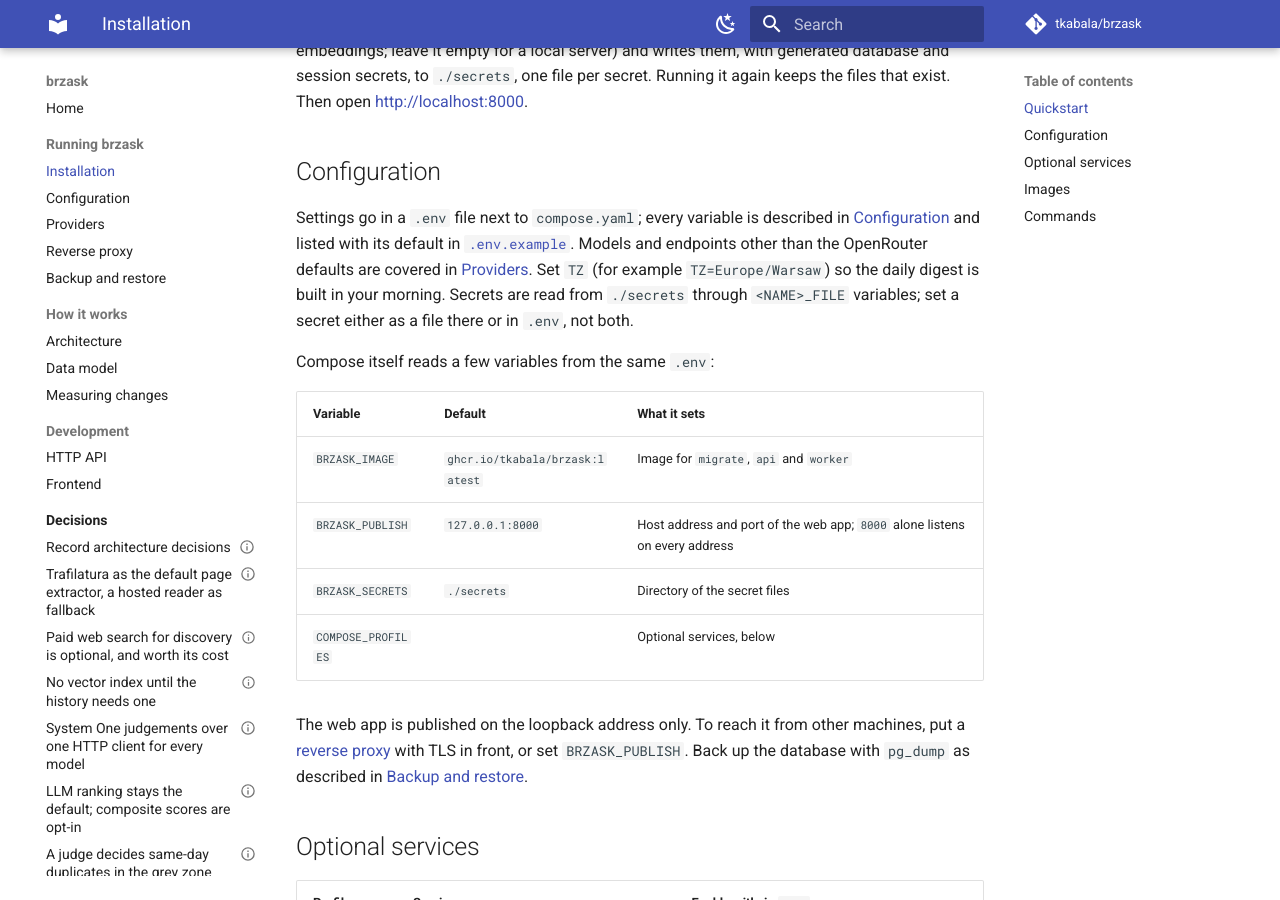
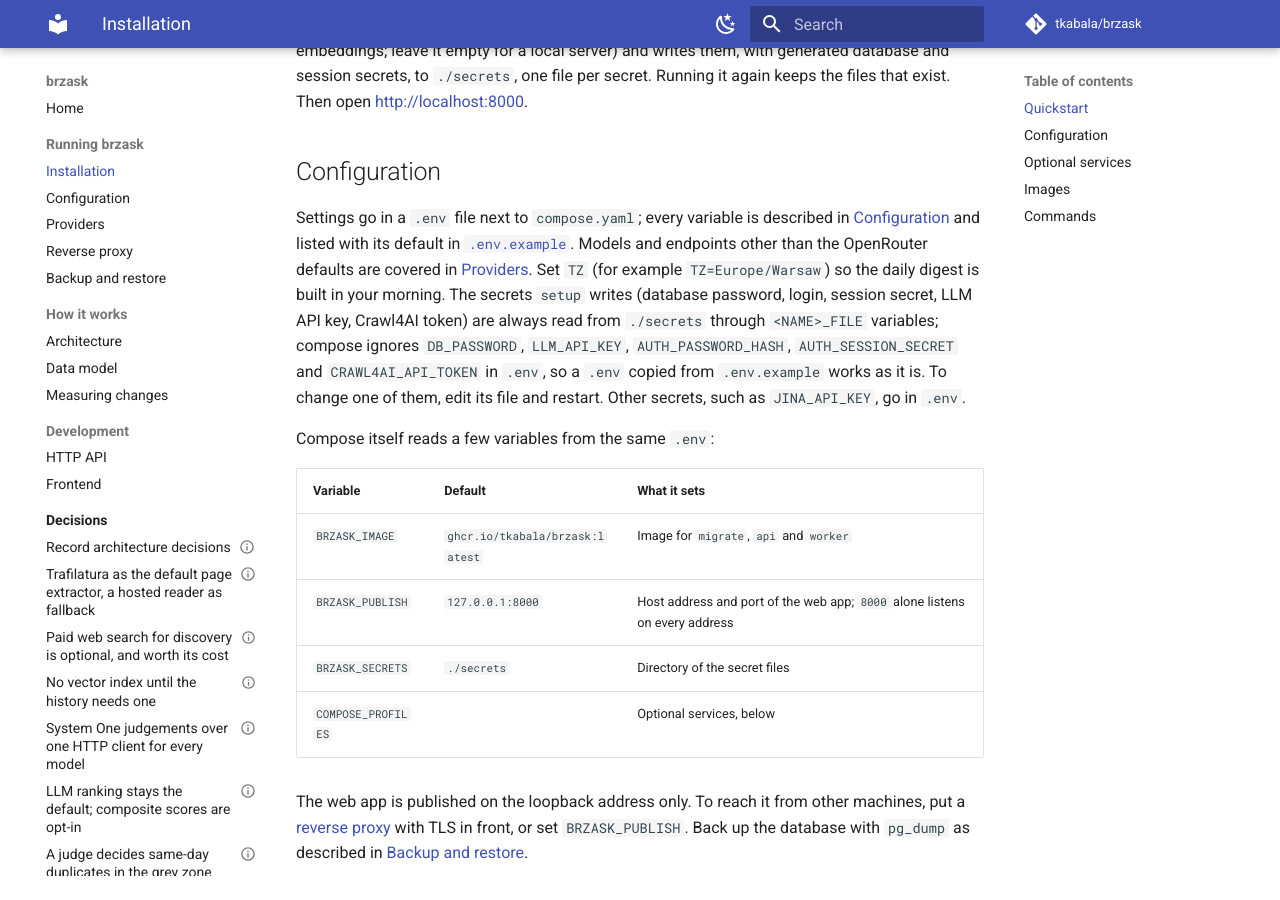
Before and after one commit to tkabala/brzask, an MkDocs documentation site: the page built from docs/install.md, in a window 1280 px wide and 900 px high, scrolled down 471 px. Built offline with MkDocs 1.6.1 and Material for MkDocs 9.7.7, drawn with Linux system fonts in a browser that asks for light colours; comment, search, counter and statistics services are not loaded.

Commit message:
fix(deploy): secret files win over the same variables in .env
A .env copied from .env.example sets DB_PASSWORD=brzask, which next to
DB_PASSWORD_FILE stopped every service with 'set either DB_PASSWORD or
DB_PASSWORD_FILE, not both'. Compose now blanks the variables whose
files setup writes; an empty value counts as not set.

Co-Authored-By: Claude Opus 5.5 <noreply@anthropic.com>

```diff
--- a/docs/install.md
+++ b/docs/install.md
@@ -30,8 +30,13 @@ in [`.env.example`](https://github.com/tkabala/brzask/blob/main/.env.example).
 Models and endpoints other than the OpenRouter defaults are covered in
 [Providers](providers.md).
 Set `TZ` (for example `TZ=Europe/Warsaw`) so the daily digest is built in
-your morning. Secrets are read from `./secrets` through `<NAME>_FILE`
-variables; set a secret either as a file there or in `.env`, not both.
+your morning. The secrets `setup` writes (database password, login, session
+secret, LLM API key, Crawl4AI token) are always read from `./secrets`
+through `<NAME>_FILE` variables; compose ignores `DB_PASSWORD`,
+`LLM_API_KEY`, `AUTH_PASSWORD_HASH`, `AUTH_SESSION_SECRET` and
+`CRAWL4AI_API_TOKEN` in `.env`, so a `.env` copied from `.env.example` works
+as it is. To change one of them, edit its file and restart. Other secrets,
+such as `JINA_API_KEY`, go in `.env`.
 
 Compose itself reads a few variables from the same `.env`:
 
```
Also changed, not shown: 1 other file.
